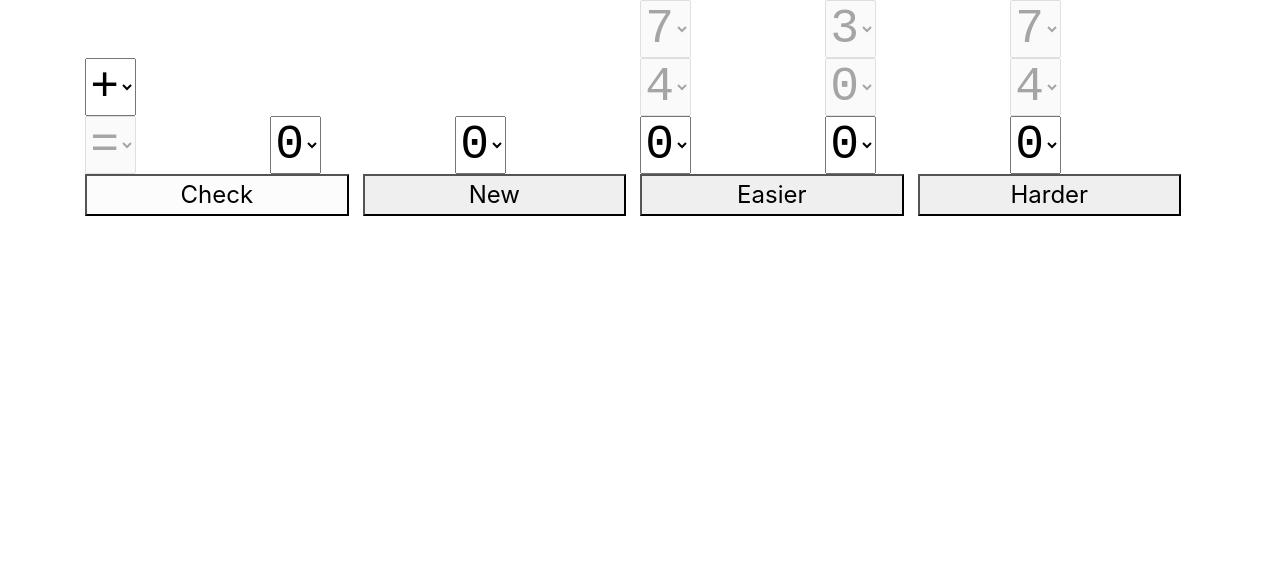
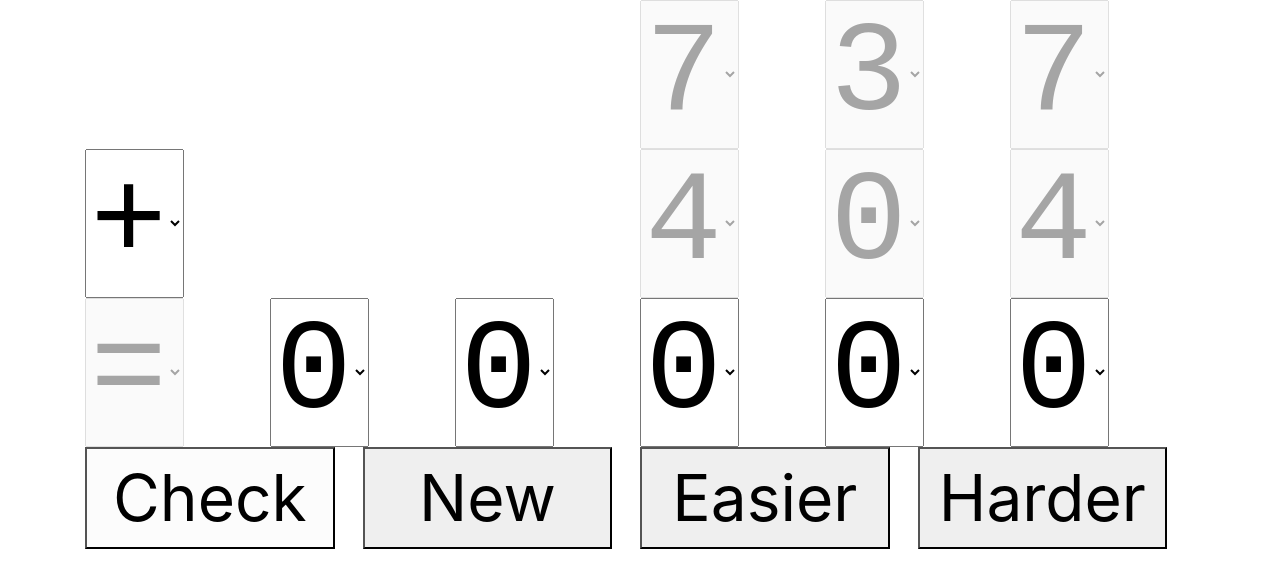
Before and after one commit to paulpeeling/math-app, an Angular app: page / in a window 1280 px wide. Shown: the top 588 px of the page. Built offline with nearby package versions, Linux system fonts and the light colour scheme.

Commit message:
used font size relative to viewport width

```diff
--- a/src/app/problem/problem.component.css
+++ b/src/app/problem/problem.component.css
@@ -1,9 +1,9 @@
 div select {
-    font-size: 36pt;
     text-align: right;
     font-family: monospace;
+    font-size: 10vw;
 }
 div button {
-    font-size: 18pt;
-    width: 95%;
+    font-size: 5vw;
+    width: 90%;
 }
--- a/src/index.html
+++ b/src/index.html
@@ -5,7 +5,7 @@
   <title>MathApp</title>
   <base href="/">
 
-  <meta name="viewport" content="width=device-width, initial-scale=1">
+  <meta name="viewport" content="width=device-width, initial-scale=1, maximum-scale=1">
   <link rel="icon" type="image/x-icon" href="favicon.ico">
 </head>
 <body>
```
